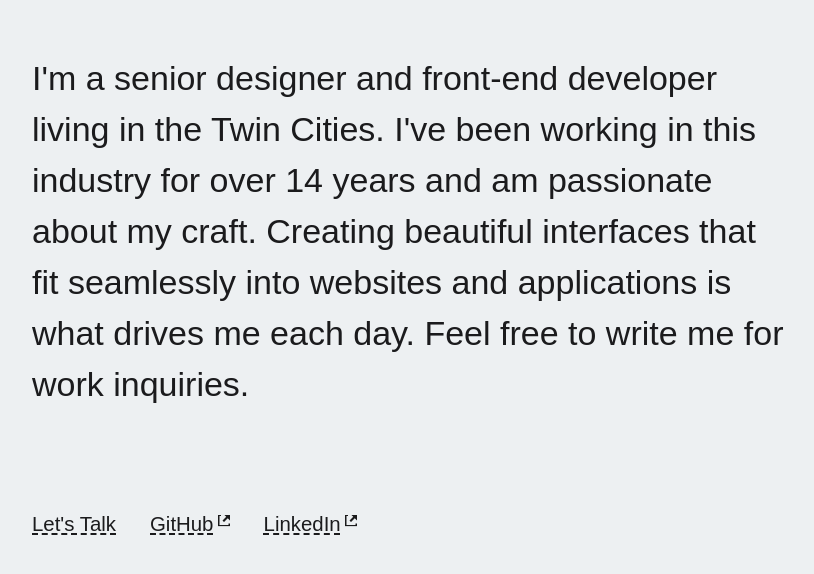
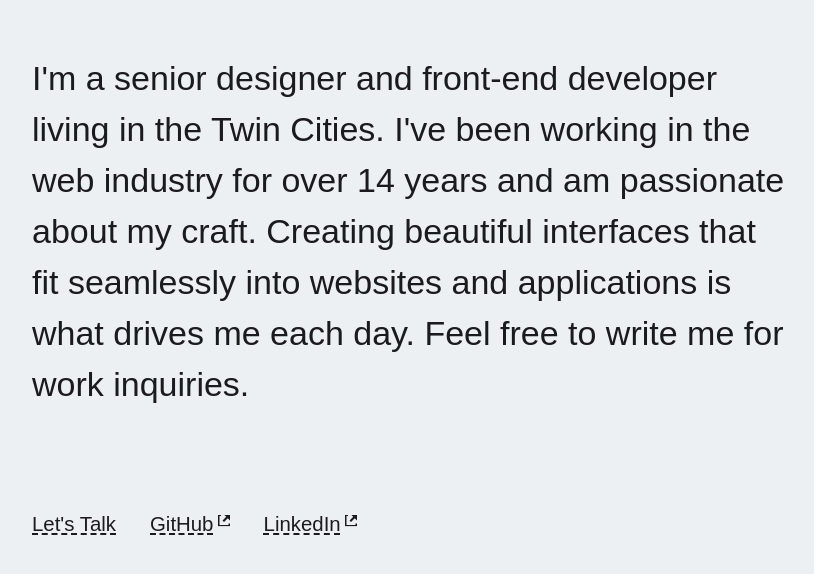
Before and after one commit to martensc/martensc.github.io, a Gatsby site: page / in a window 1280 px wide. Shown: the part 368-942 px from the top of the page, without its empty margins (32-846 px from the left). Built offline with nearby package versions, Linux system fonts and the light colour scheme; Gatsby itself is replaced by a stand-in of ours.

Commit message:
Updated index page

```diff
--- a/src/pages/index.js
+++ b/src/pages/index.js
@@ -11,7 +11,7 @@ const IndexPage = () => {
       <div className="content">
         <h1 >Hello, my name is Carl Martens.</h1>
         <p className="lede">
-          I'm a senior designer and front-end developer living in the Twin Cities. I've been working in this industry for over 14 years and am passionate about my craft. Creating beautiful interfaces that fit seamlessly into websites and applications is what drives me each day. Feel free to write me for work inquiries.
+          I'm a senior designer and front-end developer living in the Twin Cities. I've been working in the web industry for over 14 years and am passionate about my craft. Creating beautiful interfaces that fit seamlessly into websites and applications is what drives me each day. Feel free to write me for work inquiries.
         </p>
         <nav className="nav">
           <Link to="/contact">Let's Talk</Link>
@@ -25,4 +25,4 @@ const IndexPage = () => {
 
 export default IndexPage
 
-export const Head = () => <title>Carl Martens | Designer / Front-end Developer</title>
+export const Head = () => <title>Carl Martens | Designer and Front-end Developer</title>
```
